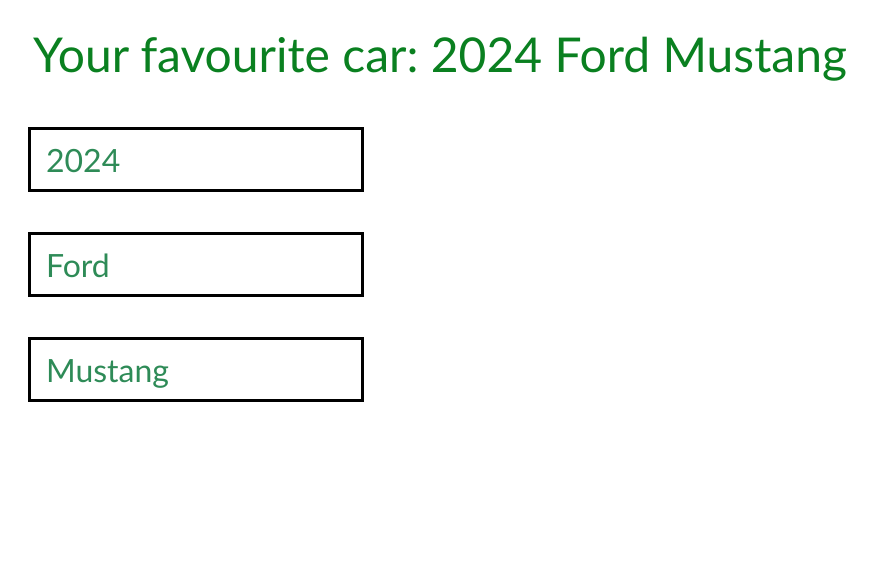
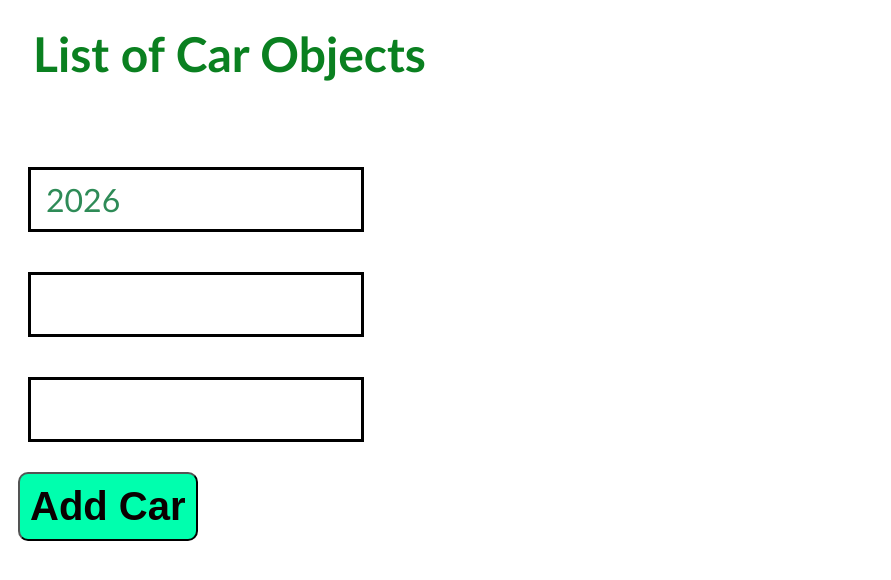
Before and after one commit to mandalika-sravani/React, a React (Vite) app in the folder my-react-app/: page / in a window 1280 px wide. Shown: the top 580 px of the page, without its empty margins (0-891 px from the left). Built offline with nearby package versions, Linux system fonts and the light colour scheme.

Commit message:
added update Array of Objects

```diff
--- a/my-react-app/src/App.jsx
+++ b/my-react-app/src/App.jsx
@@ -7,12 +7,13 @@
 import List from './List.jsx'; */
 
 //import Button, { ProfilePicture } from "./Button/Button.jsx";
+import ArrayComponent from "./Array.jsx";
+import ArrayUpdate from "./Array_Update.jsx";
 import ColorPicker from "./Color Picker/color_picker.jsx";
 import Counter from "./Counter_useState.jsx";
 import Mycomponent from "./onChange.jsx";
 import MyObjectComponent from "./update_objects.jsx";
 import MyUpdateComponent from "./updater.jsx";
-
 
 /*function App() {
 
@@ -92,7 +93,6 @@
 } */
 
 //Color Picker
-
 /*function App() {
 
   return (
@@ -101,7 +101,6 @@
 } */
 
 //updater function
-
 /*function App() {
   return(
     <MyUpdateComponent />
@@ -109,9 +108,22 @@
 } */
 
 // update Object
+/*function App() {
+  return(
+    <MyObjectComponent />
+  );
+} */
+
+/*function App() {
+  return(
+    <ArrayComponent />
+  );
+} */
+
+//Array Update
 function App() {
   return(
-    <MyObjectComponent />
+    <ArrayUpdate />
   );
 }
 
--- /dev/null
+++ b/my-react-app/src/Array_Update.jsx
@@ -0,0 +1,59 @@
+import React, {useState} from "react";
+
+function ArrayUpdate() {
+
+    const [car, setCars] = useState([]);
+    const [carYear, setCarYear] = useState(new Date().getFullYear());
+    const [carMake, setCarMake] = useState("");
+    const [carModel, setCarModel] = useState("");
+
+    function handleAddCar() {
+
+        const newCar = {year: carYear,
+                        make: carMake,
+                        model: carModel};
+
+        setCars(c => [...c,     newCar]);
+    }
+
+    function handleRemoveCar(index) {
+        setCars(c => c.filter((_, i) => i !== index));
+    }
+
+    function handleYearChange(event) {
+        setCarYear(event.target.value);
+    }
+
+    function handleMakeChange(event) {
+        setCarMake(event.target.value);
+    }
+
+    function handleModelChange(event) {
+        setCarModel(event.target.value);
+    }
+
+
+    return(
+        <div>
+            <h2 className="display">List of Car Objects</h2>
+            <ul className="displayCars">
+                {car.map((car, index) =>
+                    <li key={index} onClick={() => handleRemoveCar(index)}>
+                        {car.year} {car.make} {car.model}
+                    </li>)}
+            </ul>
+
+            <input className="inputValues" type="number" value={carYear}
+                                        onChange={handleYearChange}/> <br/>
+            <input className="inputValues" type="text" value={carMake}
+                                        onChange={handleMakeChange}/> <br/>
+            <input className="inputValues" type="text" value={carModel}
+                                        onChange={handleModelChange}/> <br/>
+
+            <button onClick={handleAddCar} className="add">Add Car</button>
+
+
+        </div>);
+}
+
+export default ArrayUpdate
--- a/my-react-app/src/index.css
+++ b/my-react-app/src/index.css
@@ -130,3 +130,24 @@
   font-size: 2em;
   color: seagreen;
 }
+
+.displayCars {
+  font-family: 'Gill Sans';
+  font-size: 1.5em;
+  color: rgb(116, 206, 92);
+  margin: 10px;
+  padding: 15px;
+}
+
+.add {
+  font-size: 2.5em;
+  font-weight: bold;
+  margin-bottom: 10px;
+  color: hsl(0, 100%, 2%);
+  text-align: center;
+  padding: 10px;
+  border-radius: 10px;
+  cursor: pointer;
+  margin: 10px;
+  background-color: hsl(161, 100%, 50%);
+}
```
